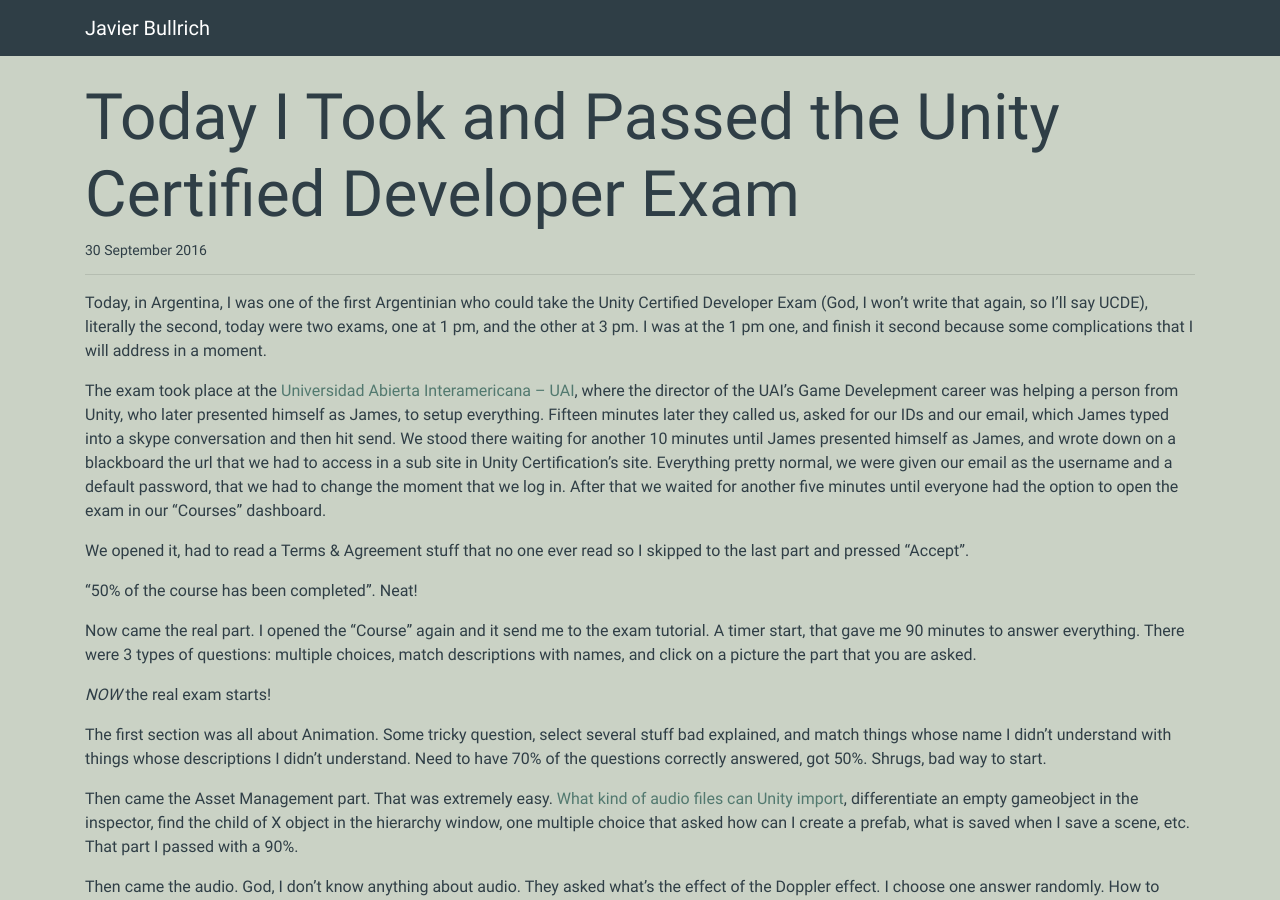
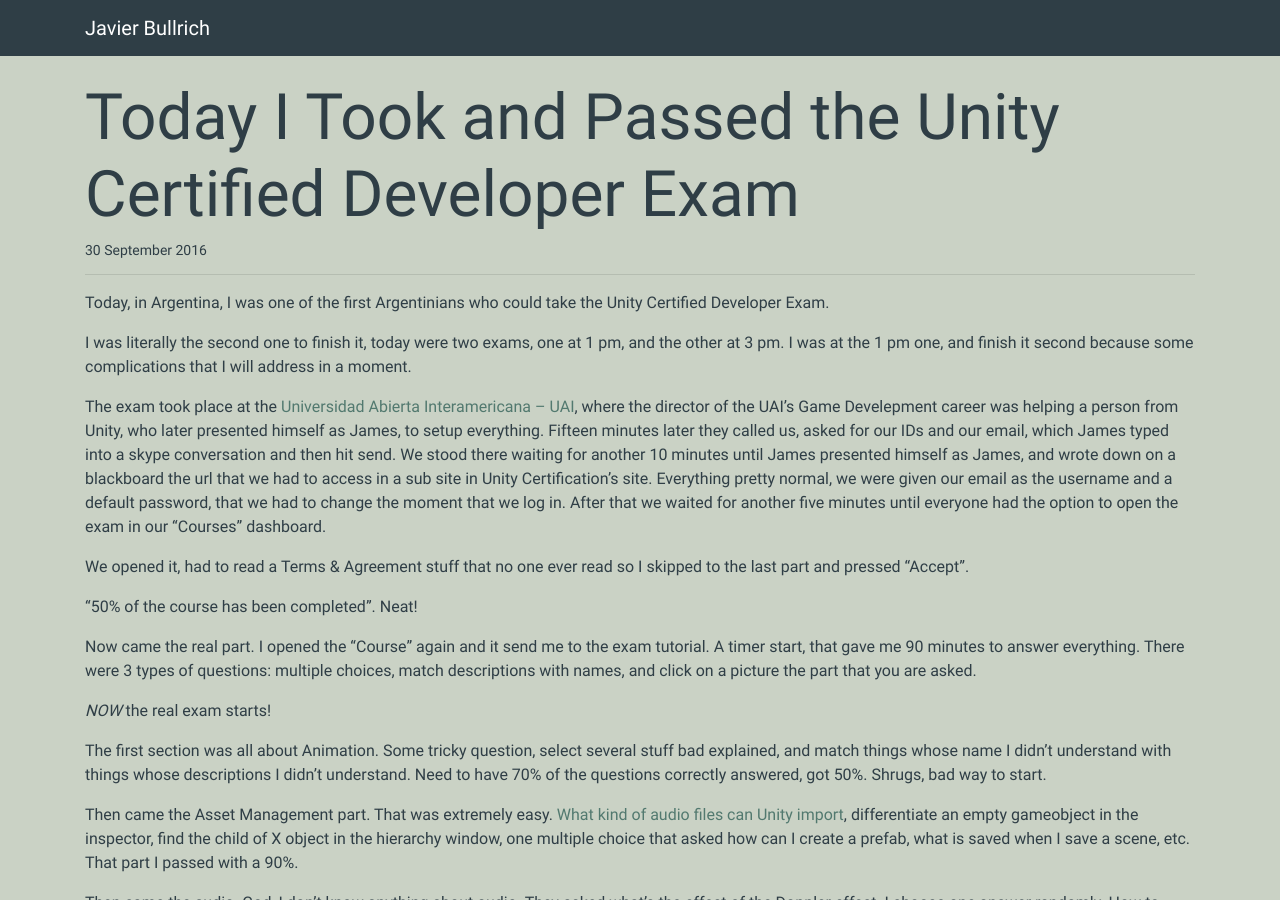
Before and after one commit to Bullrich/bullrich.github.io, a Jekyll site: the page built from _posts/2016-09-30-unity-certification-exam.md, in a window 1280 px wide and 900 px high. Built offline with Jekyll 4.4.1, drawn with Linux system fonts in a browser that asks for light colours; some of the changed text lies outside the part shown.

Commit message:
separated big paragraphs in old posts
Separated big paragraphs into small paragraphs in old posts so that the preview isn't gigantic.

```diff
--- a/_posts/2016-09-30-unity-certification-exam.md
+++ b/_posts/2016-09-30-unity-certification-exam.md
@@ -7,7 +7,9 @@
 tags:
     - unity
 ---
-Today, in Argentina, I was one of the first Argentinian who could take the Unity Certified Developer Exam (God, I won’t write that again, so I’ll say UCDE), literally the second, today were two exams, one at 1 pm, and the other at 3 pm. I was at the 1 pm one, and finish it second because some complications that I will address in a moment.
+Today, in Argentina, I was one of the first Argentinians who could take the Unity Certified Developer Exam.
+
+I was literally the second one to finish it, today were two exams, one at 1 pm, and the other at 3 pm. I was at the 1 pm one, and finish it second because some complications that I will address in a moment.
 
 The exam took place at the [Universidad Abierta Interamericana – UAI](http://www.uai.edu.ar/), where the director of the UAI’s Game Develepment career was helping a person from Unity, who later presented himself as James, to setup everything. Fifteen minutes later they called us, asked for our IDs and our email, which James typed into a skype conversation and then hit send. We stood there waiting for another 10 minutes until James presented himself as James, and wrote down on a blackboard the url that we had to access in a sub site in Unity Certification’s site. Everything pretty normal, we were given our email as the username and a default password, that we had to change the moment that we log in. After that we waited for another five minutes until everyone had the option to open the exam in our “Courses” dashboard.
 
@@ -57,7 +59,7 @@
 
 So then, by the end, I got a 82(I think that it was 1660 points of 2000). I was second completing the exam (damn Game Design section that freezed my site). It was really really easy and EVERYTHING that they’ll ask you can be find on the [Exam Objectives pdf](https://certification.unity.com/themes/certification/docs/unity-certified-developer-exam-objectives.pdf) (I literally have this opened and copy some of the “Certification Objectives” for telling you some question). I recommend checking the docs before going to the exam but good luck.
 
-For people that say that the certification is useless, I recommend reading [this](https://www.reddit.com/r/Unity3D/comments/4fp2x3/last_weekend_i_took_and_passed_the_unity/d2b12hw) answer in a reddit post. That is the UCDE main objective. Also, it’s valid for only two years, so you have to squish all you can from it in that time.
+For people that say that the certification is useless, I recommend reading [this](https://www.reddit.com/r/Unity3D/comments/4fp2x3/last_weekend_i_took_and_passed_the_unity/d2b12hw) answer in a reddit post. That is the Exam's main objective. Also, it’s valid for only two years, so you have to squish all you can from it in that time.
 
 
 
```
Also changed, not shown: _posts/2016-06-24-How-I-Fought-an-old-scene.md (+3 -1 lines), _posts/2016-09-14-easy-way-to-create-a-platformer.md (+7 -2 lines).
